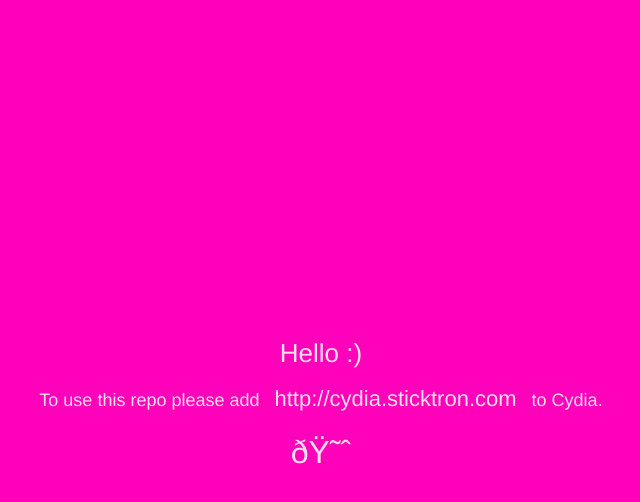
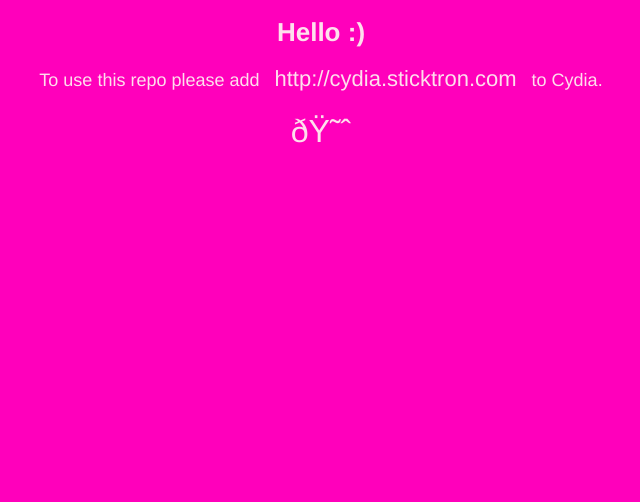
Before and after one commit to Sticktron/repo, a plain HTML site: page index.html in a window 1280 px wide. Shown: the whole page, without its empty margins (319-959 px from the left). Drawn offline with Linux system fonts and the light colour scheme.

Commit message:
Update index.html

```diff
--- a/index.html
+++ b/index.html
@@ -9,7 +9,7 @@
 
 	<style>
 		body {
-			margin: 10%;
+			margin: 0;
 			background-color: #f0b;
 			color: #fedfed;
 			font-size: 18px;
@@ -18,10 +18,9 @@
 		}
 		h1 {
 			font-size: 26px;
-			font-weight: 200;
 		}
 		.container {
-			margin: 33% 0 0;
+			margin: auto 0;
 		}
 		p {
 			margin: 0.666em 0;
```
